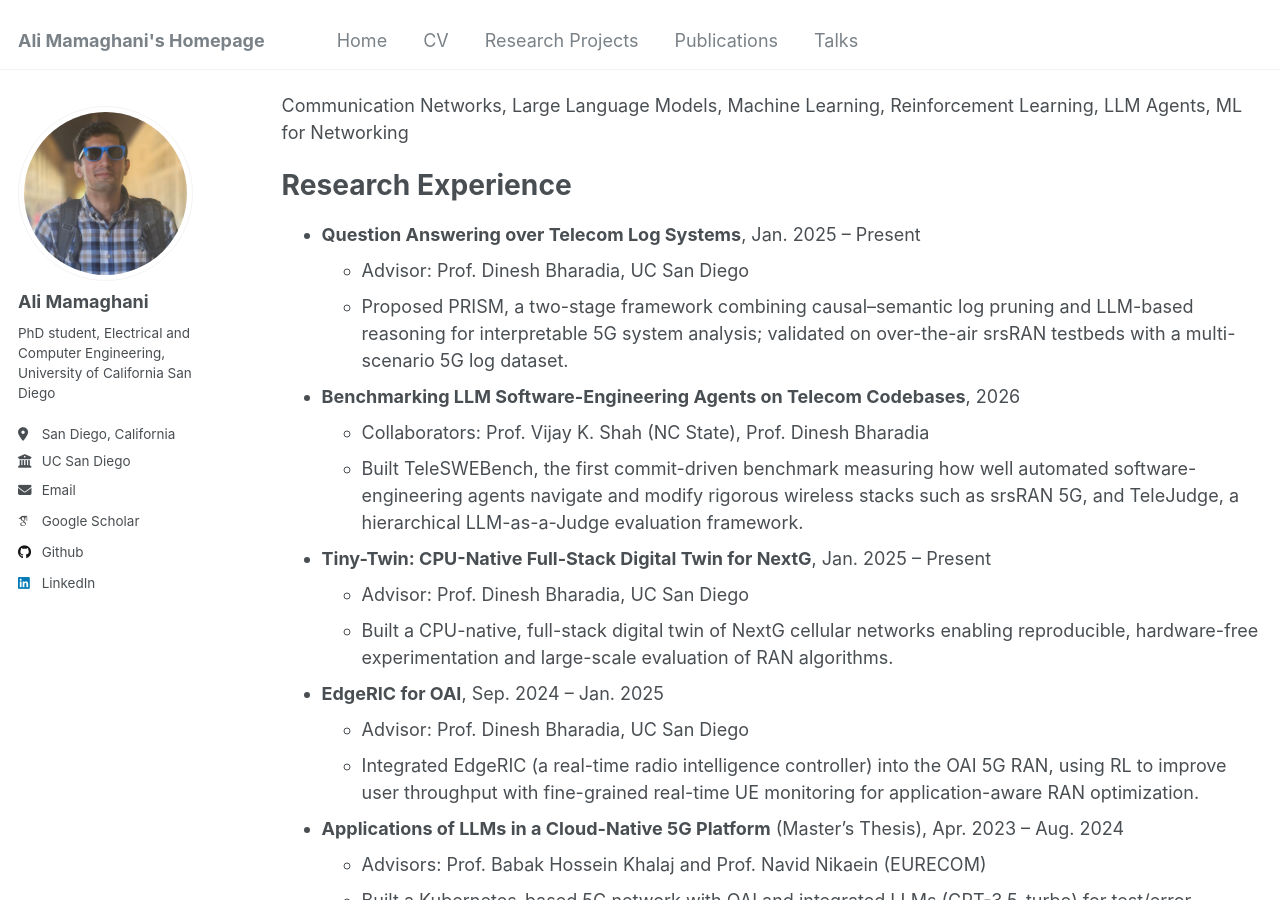
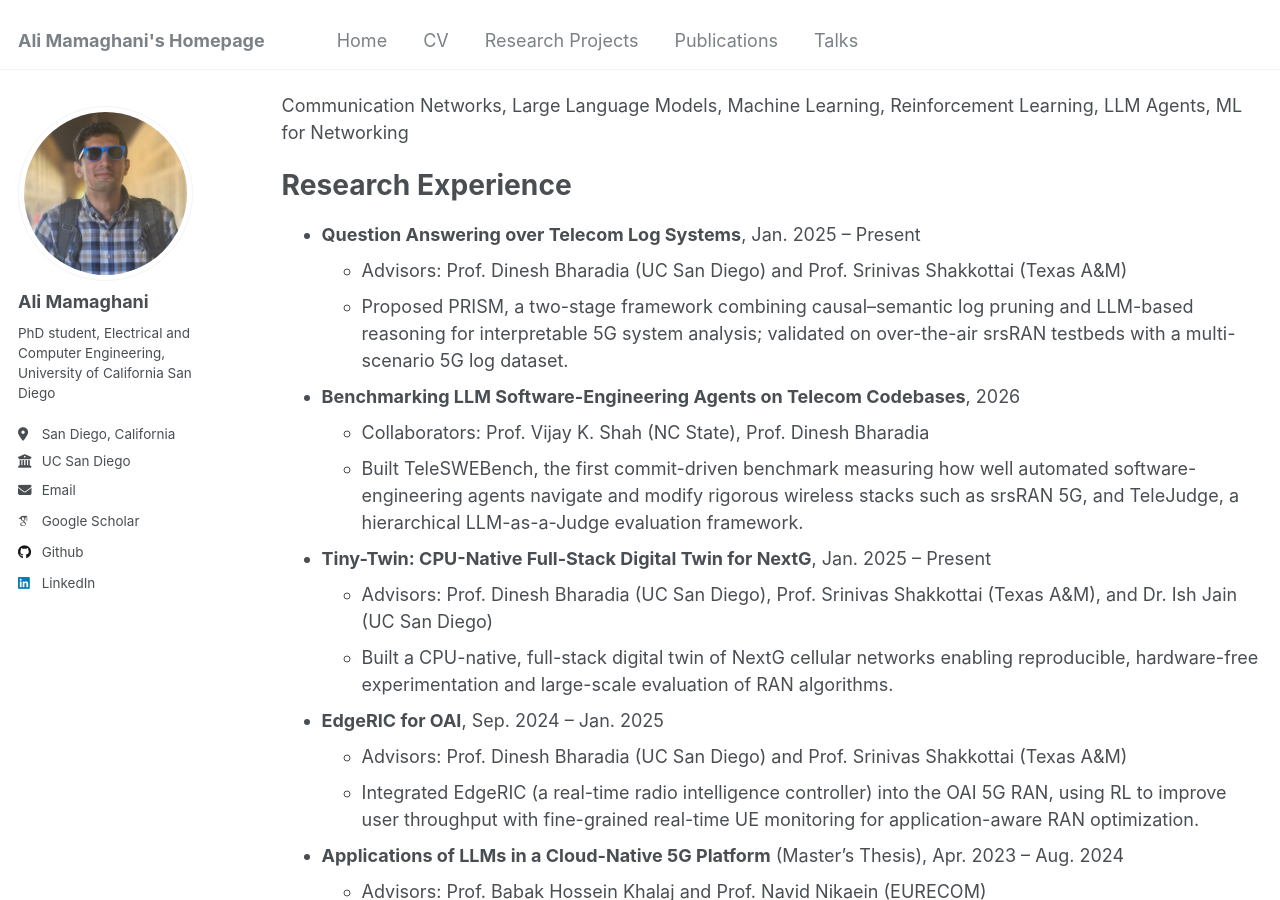
Before and after one commit to AliMamaghani1999/AliMamaghani1999.github.io, a Jekyll site: the page built from _pages/cv.md, in a window 1280 px wide and 900 px high, scrolled down 556 px. Built offline with Jekyll 4.4.1, drawn with Linux system fonts in a browser that asks for light colours; some web fonts are replaced.

Commit message:
CV: add advisors (Srinivas Shakkottai; Ish Jain for Tiny-Twin)

```diff
--- a/_pages/cv.md
+++ b/_pages/cv.md
@@ -32,7 +32,7 @@ Communication Networks, Large Language Models, Machine Learning, Reinforcement L
 Research Experience
 ======
 * **Question Answering over Telecom Log Systems**, Jan. 2025 – Present
-  * Advisor: Prof. Dinesh Bharadia, UC San Diego
+  * Advisors: Prof. Dinesh Bharadia (UC San Diego) and Prof. Srinivas Shakkottai (Texas A&M)
   * Proposed PRISM, a two-stage framework combining causal–semantic log pruning and LLM-based reasoning for interpretable 5G system analysis; validated on over-the-air srsRAN testbeds with a multi-scenario 5G log dataset.
 
 * **Benchmarking LLM Software-Engineering Agents on Telecom Codebases**, 2026
@@ -40,11 +40,11 @@ Research Experience
   * Built TeleSWEBench, the first commit-driven benchmark measuring how well automated software-engineering agents navigate and modify rigorous wireless stacks such as srsRAN 5G, and TeleJudge, a hierarchical LLM-as-a-Judge evaluation framework.
 
 * **Tiny-Twin: CPU-Native Full-Stack Digital Twin for NextG**, Jan. 2025 – Present
-  * Advisor: Prof. Dinesh Bharadia, UC San Diego
+  * Advisors: Prof. Dinesh Bharadia (UC San Diego), Prof. Srinivas Shakkottai (Texas A&M), and Dr. Ish Jain (UC San Diego)
   * Built a CPU-native, full-stack digital twin of NextG cellular networks enabling reproducible, hardware-free experimentation and large-scale evaluation of RAN algorithms.
 
 * **EdgeRIC for OAI**, Sep. 2024 – Jan. 2025
-  * Advisor: Prof. Dinesh Bharadia, UC San Diego
+  * Advisors: Prof. Dinesh Bharadia (UC San Diego) and Prof. Srinivas Shakkottai (Texas A&M)
   * Integrated EdgeRIC (a real-time radio intelligence controller) into the OAI 5G RAN, using RL to improve user throughput with fine-grained real-time UE monitoring for application-aware RAN optimization.
 
 * **Applications of LLMs in a Cloud-Native 5G Platform** (Master's Thesis), Apr. 2023 – Aug. 2024
```
